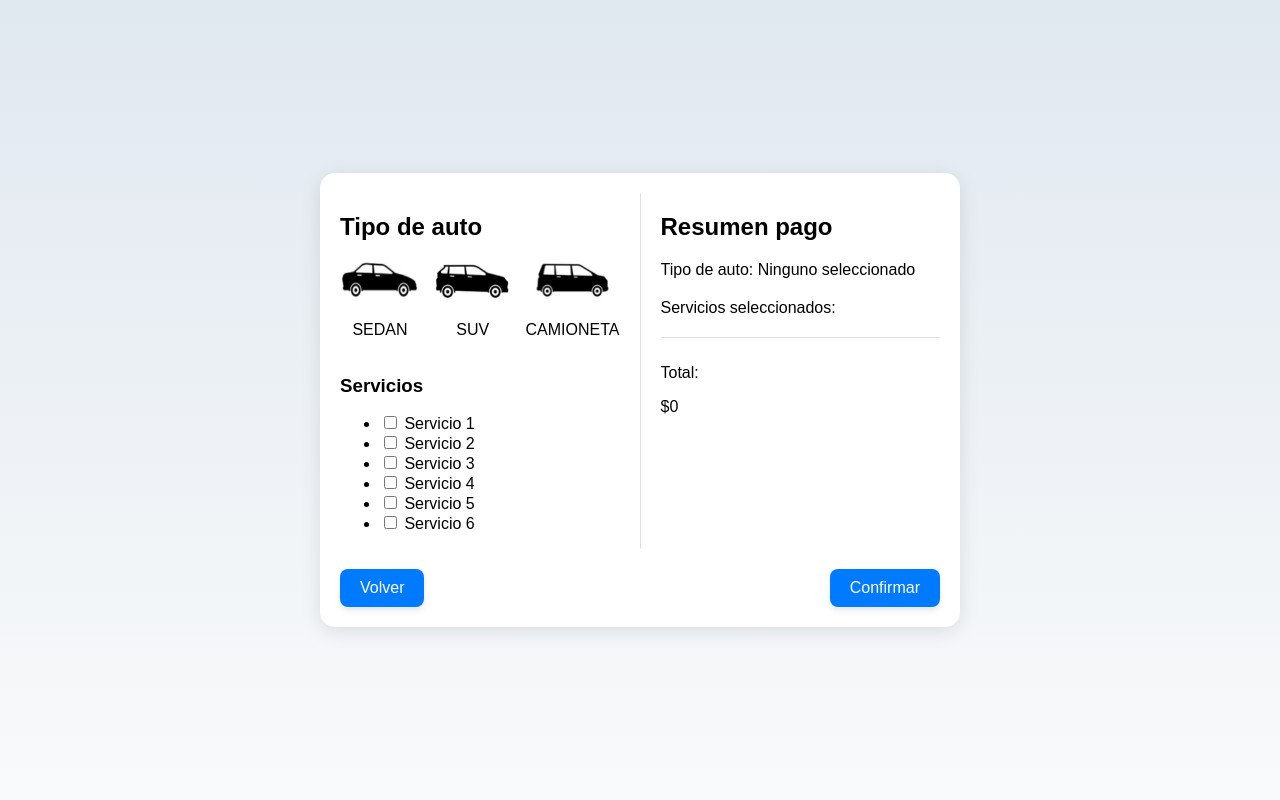
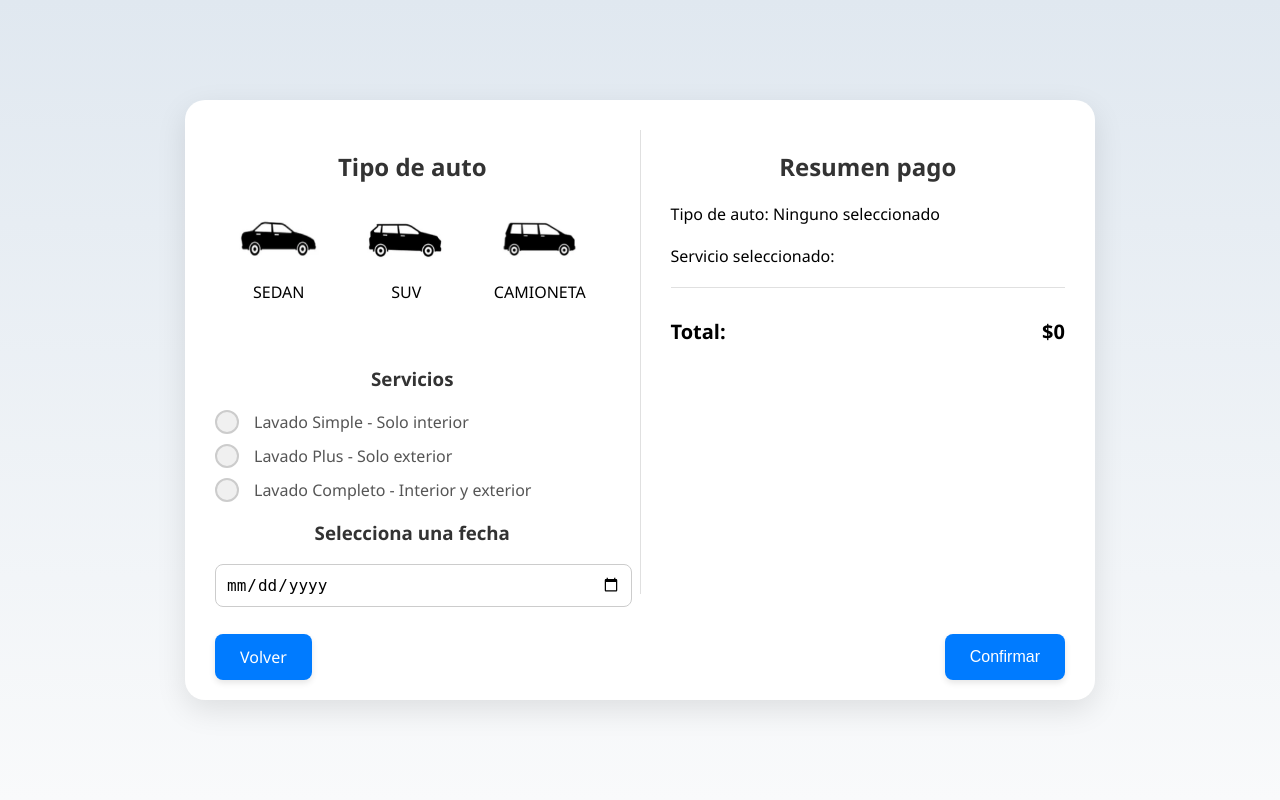
Before and after one commit to FacundoTecnica1/pagina_web_redes_2025, a PHP site: page /servicios.html in a window 1280 px wide. Run offline with PHP 8.4, Linux system fonts and the light colour scheme.

Commit message:
Implementación de seleccion de servicio y resumen de pago

```diff
--- a/estilos.css
+++ b/estilos.css
@@ -87,3 +87,8 @@ border: none;
 cursor: pointer;
 color: blue;
 }
+
+.boton:disabled {
+background-color: #ccc;
+cursor: not-allowed;
+}
--- a/servicios.html
+++ b/servicios.html
@@ -1,15 +1,15 @@
 <!DOCTYPE html>
 <html lang="es">
 <head>
-    <meta charset="UTF-8">
-    <meta name="viewport" content="width=device-width, initial-scale=1.0">
+    <meta charset="UTF-8" />
+    <meta name="viewport" content="width=device-width, initial-scale=1" />
     <title>Servicio de Autos</title>
 
     <style>
 
         body {
             background: linear-gradient(180deg, #e0e8f0, #f9fafb);
-            font-family: Arial, sans-serif;
+            font-family: 'Segoe UI', Tahoma, Geneva, Verdana, sans-serif;
             display: flex;
             justify-content: center;
             align-items: center;
@@ -17,49 +17,58 @@
             margin: 0;
         }
 
+        h2, h3{
+            text-align: center;
+            color: #333;
+        }
+
         .container {
             background-color: #ffffff;
-            border-radius: 15px;
-            box-shadow: 0 4px 20px rgba(0, 0, 0, 0.1);
-            width: 600px;
+            border-radius: 20px;
+            box-shadow: 0 10px 30px rgba(0, 0, 0, 0.1);
+            width: 850px;
+            height: 550px; /* Aumentado ligeramente la altura */
             display: flex;
-            flex-direction: column; /* para acomodar los botones al final */
-            padding: 20px;
+            flex-direction: column;
+            padding: 30px 30px 20px; /* Ajustado padding inferior */
         }
 
         .content {
             display: flex;
-            flex: 1; /* ocupa todo el espacio que hay disponibles antes de los botones */
+            flex: 1;
+            padding-bottom: 20px;
+            overflow: auto; /* Permite scroll si el contenido es muy largo */
         }
 
         .lado-izquierdo {
             flex: 1;
-            padding-right: 20px;
+            padding-right: 30px;
         }
 
         .lado-derecho {
             flex: 1;
-            padding-left: 20px;
+            padding-left: 30px;
             border-left: 1px solid #e0e0e0;
         }
 
         .tipos-de-auto {
             display: flex;
-            justify-content: space-between;
-            margin-bottom: 20px;
+            justify-content: space-around;
+            margin-bottom: 30px;
         }
 
         .tipos-de-auto div {
             text-align: center;
             cursor: pointer;
+            padding: 15px;
+            border-radius: 10px;
+            transition: transform 0.2s ease, background-color 0.2s ease;
+            border: 2px solid transparent;
         }
 
-        h2 {
-            margin-bottom: 20px;
-        }
-
-        h3 {
-            margin: 10px 0;
+        .tipos-de-auto div:hover {
+            background-color: #f0f4f8;
+            transform: translateY(-5px);
         }
 
         .resumen {
@@ -72,69 +81,157 @@
             border-top: 1px solid #e0e0e0;
             margin-top: 20px;
             padding-top: 10px;
+            display: flex;
+            justify-content: space-between;
+            font-weight: bold;
+            font-size: 20px;
+        }
+
+        ul {
+            list-style: none;
+            padding: 0;
+        }
+
+        li {
+            margin-bottom: 10px;
+        }
+
+        input[type="radio"] {
+            display: none;
+        }
+
+        input[type="radio"] + label {
+            display: flex;
+            align-items: center;
+            cursor: pointer;
+            font-size: 16px;
+            color: #555;
+        }
+
+        input[type="radio"] + label::before {
+            content: '';
+            width: 20px;
+            height: 20px;
+            border: 2px solid #ccc;
+            border-radius: 50%;
+            margin-right: 15px;
+            transition: all 0.2s ease;
+            background-color: #f0f0f0;
+        }
+
+        input[type="radio"]:checked + label::before {
+            background-color: #007BFF;
+            border-color: #007BFF;
+            transform: scale(1.1);
+        }
+
+        input[type="radio"]:checked + label::after {
+            content: '';
+            width: 10px;
+            height: 10px;
+            background-color: white;
+            border-radius: 50%;
+            position: relative;
+            left: -27px;
+            opacity: 1;
+            transition: opacity 0.2s ease;
+        }
+
+        input[type="radio"] + label::after {
+            content: '';
+            width: 10px;
+            height: 10px;
+            background-color: white;
+            border-radius: 50%;
+            position: relative;
+            left: -27px;
+            opacity: 0;
+            transition: opacity 0.2s ease;
         }
 
         .botones {
             display: flex;
             justify-content: space-between;
-            margin-top: 20px;
+            margin-top: auto; /* Empuja los botones hacia abajo */
+            padding-top: 20px;
         }
 
         .btn {
             background-color: #007BFF;
+            text-decoration: none;
             color: white;
             border: none;
             border-radius: 8px;
-            padding: 10px 20px;
+            padding: 12px 25px;
             font-size: 16px;
             cursor: pointer;
             box-shadow: 0 3px 6px rgba(0,0,0,0.1);
-            transition: background-color 0.3s ease;
+            transition: background-color 0.3s ease, transform 0.2s ease;
         }
 
         .btn:hover {
             background-color: #0056b3;
+            transform: translateY(-2px);
+        }
+
+        #Fecha {
+            width: 100%;
+            padding: 10px;
+            border-radius: 8px;
+            border: 1px solid #ccc;
+            font-size: 16px;
         }
 
     </style>
 </head>
 <body>
+
 <div class="container">
     <div class="content">
         <div class="lado-izquierdo">
             <h2>Tipo de auto</h2>
             <div class="tipos-de-auto">
-                    <div onclick="selectCar('sedan', 100)">
+                <div onclick="seleccionarAuto('sedan', 100)">
                     <img src="sedan.png" alt="Sedan" width="80" height="40">
                     <p>SEDAN</p>
                 </div>
-                    <div onclick="selectCar('suv', 150)">
+
+                <div onclick="seleccionarAuto('suv', 150)">
                     <img src="suv.png" alt="SUV" width="80" height="40">
                     <p>SUV</p>
                 </div>
-                    <div onclick="selectCar('furgoneta', 200)">
+
+                <div onclick="seleccionarAuto('camioneta', 200)">
                     <img src="camioneta.png" alt="Camioneta" width="80" height="40">
                     <p>CAMIONETA</p>
                 </div>
             </div>
 
             <h3>Servicios</h3>
-
             <ul>
-                    <li><input type="checkbox" value="20" onchange="updateTotal(this)"> Servicio 1</li>
-                    <li><input type="checkbox" value="30" onchange="updateTotal(this)"> Servicio 2</li>
-                    <li><input type="checkbox" value="25" onchange="updateTotal(this)"> Servicio 3</li>
-                    <li><input type="checkbox" value="40" onchange="updateTotal(this)"> Servicio 4</li>
-                    <li><input type="checkbox" value="50" onchange="updateTotal(this)"> Servicio 5</li>
-                    <li><input type="checkbox" value="60" onchange="updateTotal(this)"> Servicio 6</li>
+                <li>
+                  <input type="radio" name="servicio" value="20000" onchange="actualizarTotal()" id="serv1">
+                  <label for="serv1"><span>Lavado Simple - Solo interior</span></label>
+                </li>
+                <li>
+                  <input type="radio" name="servicio" value="27000" onchange="actualizarTotal()" id="serv2">
+                  <label for="serv2"><span>Lavado Plus - Solo exterior</span></label>
+                </li>
+                <li>
+                  <input type="radio" name="servicio" value="35000" onchange="actualizarTotal()" id="serv3">
+                  <label for="serv3"><span>Lavado Completo - Interior y exterior</span></label>
+                </li>
             </ul>
 
+            <h3>Selecciona una fecha</h3>
+            <input type="date" id="Fecha" onchange="actualizarFecha()">
         </div>
+
         <div class="lado-derecho">
             <h2>Resumen pago</h2>
             <div id="selectedCar">Tipo de auto: Ninguno seleccionado</div>
             <div id="selectedServices" style="margin-top: 20px;">
-                    Servicios seleccionados:
+                Servicio seleccionado:
                 <ul id="servicesList" style="margin-top: 5px;"></ul>
             </div>
             <div class="total">
@@ -145,10 +242,9 @@
     </div>
 
     <div class="botones">
-            <button class="btn" onclick="window.history.back()">Volver</button>
+        <a href="index.html" class="btn">Volver</a>
         <button class="btn" onclick="confirmar()">Confirmar</button>
     </div>
-
 </div>
 
 <script>
@@ -162,29 +258,116 @@
         actualizarTotal();
     }
 
-    function actualizarTotal(servicioCheckbox) {
+    function actualizarTotal() {
         let totalServicios = 0;
         const listaServicios = document.getElementById('servicesList');
         listaServicios.innerHTML = '';
 
-        const checkboxes = document.querySelectorAll('input[type="checkbox"]:checked');
-        checkboxes.forEach((checkbox) => {
-            const nombreServicio = checkbox.parentElement.textContent.trim();
+        const checkbox = document.querySelector('input[name="servicio"]:checked');
+        let nombreServicios = [];
+        let preciosServicios = [];
+
+        if (checkbox) {
+            const label = document.querySelector(`label[for="${checkbox.id}"]`);
+            const nombreServicio = label ? label.textContent.trim() : '';
             const precioServicio = parseInt(checkbox.value);
-            totalServicios += precioServicio;
+            nombreServicios.push(nombreServicio);
+            preciosServicios.push(precioServicio);
 
             const li = document.createElement('li');
             li.textContent = `${nombreServicio} - $${precioServicio}`;
             listaServicios.appendChild(li);
-        });
+            totalServicios += precioServicio;
+        }
 
         const total = precioAuto + totalServicios;
         document.getElementById('totalAmount').innerText = `$${total}`;
+
+        window.nombreServiciosSeleccionados = nombreServicios;
+        window.preciosServiciosSeleccionados = preciosServicios;
+    }
+
+    function actualizarFecha() {
+        const fechaSeleccionada = document.getElementById('Fecha').value;
+        const hoy = new Date();
+        const fechaIngresada = new Date(fechaSeleccionada);
+
+        // Verificación manual en caso de que se edite el input con texto o retroceso
+        hoy.setHours(0, 0, 0, 0); // Quita la hora para comparar solo la fecha
+
+        if (fechaIngresada < hoy) {
+            alert('Por favor seleccioná una fecha que sea posterior a hoy.');
+            document.getElementById('Fecha').value = '';
+        }
     }
 
     function confirmar() {
-        alert('¡Pedido confirmado!');
+        const idCliente = localStorage.getItem('ID_cliente');
+        const fecha = document.getElementById('Fecha').value;
+
+        if (!tipoAutoSeleccionado) {
+            alert('Por favor seleccioná un tipo de auto.');
+            return;
         }
+
+        if (!fecha) {
+            alert('Por favor seleccioná una fecha válida.');
+            return;
+        }
+
+        const servicioSeleccionado = document.querySelector('input[name="servicio"]:checked');
+        if (!servicioSeleccionado) {
+            alert('Por favor seleccioná un servicio.');
+            return;
+        }
+
+        const tipoAuto = tipoAutoSeleccionado;
+        const precioAutoNum = precioAuto;
+
+        let nombreServicios = window.nombreServiciosSeleccionados || [];
+        let preciosServicios = window.preciosServiciosSeleccionados || [];
+
+        const nombreServiciosStr = nombreServicios.join(', ');
+        const precioServiciosSum = preciosServicios.reduce((a, b) => a + b, 0);
+
+        const total = precioAutoNum + precioServiciosSum;
+
+        const data = new FormData();
+        data.append('ID_cliente', idCliente);
+        data.append('Fecha', fecha);
+        data.append('tipo_auto', tipoAuto);
+        data.append('precio_auto', precioAutoNum);
+        data.append('nombre_servicio', nombreServiciosStr);
+        data.append('precio_servicio', precioServiciosSum);
+        data.append('total', total);
+
+        fetch('guardar_pedido.php', {
+            method: 'POST',
+            body: data
+        })
+        .then(response => response.text())
+        .then(result => {
+            alert(result);
+            window.location.href = 'pedido_confirmado.html';
+        })
+        .catch(error => {
+            console.error('Error:', error);
+            alert('Hubo un error al enviar el pedido.');
+        });
+    }
+
+    // Establecer fecha mínima al cargar
+    function establecerFechaMinima() {
+        const hoy = new Date();
+        const año = hoy.getFullYear();
+        const mes = String(hoy.getMonth() + 1).padStart(2, '0');
+        const dia = String(hoy.getDate()).padStart(2, '0');
+        const fechaMinima = `${año}-${mes}-${dia}`;
+        document.getElementById('Fecha').setAttribute('min', fechaMinima);
+    }
+
+    window.onload = establecerFechaMinima;
+
 </script>
 
 </body>
```
Also changed, not shown: datos_cliente.php (added, +37 -0 lines), guardar_pedido.php (added, +34 -0 lines), index.html (+49 -16 lines), pedido_confirmado.html (added, +64 -0 lines), procesar_ingreso.php (deleted, +0 -163 lines). Lines whose indentation alone changed are shown as unchanged.
